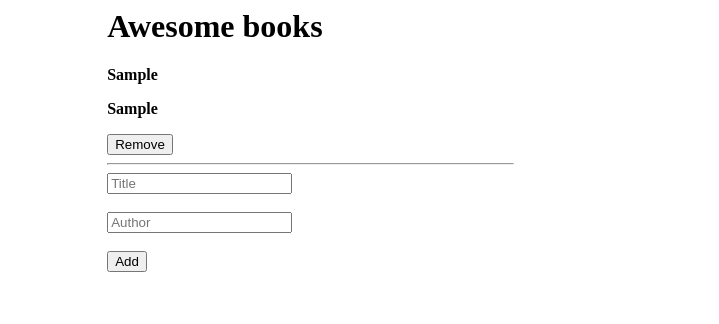
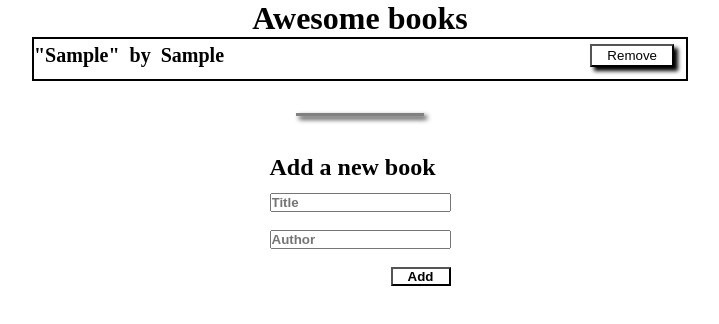
Before and after one commit to ismailmunyentwari9/books, a website: page index.html in a window 1280 px wide. Both pictures are taken after typing "Sample", "Sample" into the empty fields and a click on the button "Add". Shown: the whole page, without its empty margins (280-999 px from the left). Drawn offline with Linux system fonts and the light colour scheme.

Commit message:
Add classes in the project

```diff
--- a/index.html
+++ b/index.html
@@ -13,8 +13,10 @@
         <div class="big-lists-container">
 
         </div>
+        <div class="border"></div>
 
         <div class="form">
+            <h2>Add a new book</h2>
             <form >
                 <input type="text" placeholder="Title" required id="title"><br><br>
                 <input type="text" placeholder="Author" required id="author"><br><br>
--- a/index.js
+++ b/index.js
@@ -3,67 +3,65 @@ const container = document.querySelector('.big-lists-container');
 const title = document.querySelector('#title');
 const author = document.querySelector('#author');
 
-let ArrayBooks = [];
-function BookStorage(title, author, id) {
-  this.title = title;
-  this.author = author;
-  this.id = id;
+class BookStorage {
+  constructor(title, author, id) {
+    this.title = title;
+    this.author = author;
+    this.id = id;
+  }
 }
 
-class UI {
-  static displaydata() {
-    // Filter out duplicates based on the 'id' property
-    const uniqueBooks = ArrayBooks.filter(
-      (book, index, arr) => arr.findIndex((t) => t.id === book.id) === index,
-    );
+class Library {
+  constructor() {
+    this.books = JSON.parse(localStorage.getItem('awesomeBooks')) || [];
+    this.displaydata();
+    this.remove();
+  }
+  static cleanInputs(){
+    title.value='';
+    author.value='';
+  }
 
-    const datas = uniqueBooks
-      .map(
-        (items) => `<div class="book-lists">
-              <p>${items.title}</p>
-              <p>${items.author}</p>
-              <button class="clean" data-id=${items.id}>Remove</button>
-              <hr>
-          </div>`,
-      )
-      .join('');
+  addBook(title, author) {
+    const id = this.books.length + 1;
+    const book = new BookStorage(title, author, id);
+    this.books.push(book);
+    localStorage.setItem('awesomeBooks', JSON.stringify(this.books));
+    this.displaydata();
+  }
 
+  removeBook(id) {
+    this.books = this.books.filter(book => book.id !== id);
+    localStorage.setItem('awesomeBooks', JSON.stringify(this.books));
+    this.displaydata();
+  }
+
+  displaydata() {
+    const uniqueBooks = this.books.filter((book, index, arr) => arr.findIndex((t) => t.id === book.id) === index);
+    const datas = uniqueBooks.map((book) => {
+      return `<div class="book-lists">
+                <div><p>"${book.title}"</p>by<p>${book.author}</p></div>
+                <button class="clean" data-id=${book.id}>Remove</button>
+              </div>`;
+    }).join('');
     container.innerHTML = datas;
   }
 
-  static cleanInputs() {
-    title.value = '';
-    author.value = '';
+  remove() {
+    container.addEventListener('click', (e) => {
+      if (e.target.className.includes('clean')) {
+        const dataId = e.target.dataset.id;
+        this.removeBook(parseInt(dataId));
+      }
+    });
   }
 }
 
+const library = new Library();
+
 formButton.addEventListener('submit', (e) => {
   e.preventDefault();
-  const id = ArrayBooks.length + 1;
-  const listObject = new BookStorage(title.value, author.value, id);
-  ArrayBooks = [...ArrayBooks, listObject];
-  localStorage.setItem('awesomeBooks', JSON.stringify(ArrayBooks));
-  UI.displaydata();
-  UI.cleanInputs();
+  library.addBook(title.value, author.value);
+  Library.cleanInputs();
+
 });
-
-window.addEventListener('load', () => {
-  if (localStorage.getItem('awesomeBooks')) {
-    ArrayBooks = JSON.parse(localStorage.getItem('awesomeBooks'));
-    UI.displaydata();
-  }
-});
-
-container.addEventListener('click', (e) => {
-  if (e.target.className.includes('clean')) {
-    e.target.parentElement.remove();
-    const dataId = e.target.dataset.id;
-    // eslint-disable-next-line
-    const index = ArrayBooks.findIndex((book) => book.id == dataId);
-    ArrayBooks.splice(index, 1);
-    const UpdatedArray = JSON.stringify(ArrayBooks);
-    localStorage.setItem('awesomeBooks', UpdatedArray); // update local storage
-    ArrayBooks = JSON.parse(UpdatedArray);
-    UI.displaydata();
-  }
-});
--- a/style.css
+++ b/style.css
@@ -1,10 +1,70 @@
+*{
+  padding: 0;
+  margin: 0;
+}
 main {
-  width: 40%;
-  margin-left: 30%;
-  font-weight: 600;
+  display: flex;
+  flex-direction: column;
+  justify-content:center;
+  align-items:center;
 }
 
 hr {
   width: 80%;
   margin-left: 0;
 }
+.big-lists-container{
+  border: 2px solid black;
+  margin-bottom:2rem;
+  padding-bottom:12px;
+  padding-right: 12px;
+
+  width: 50%;
+}
+.book-lists{
+  display: flex;
+  margin-top:5px;
+  font-size: 20px;
+  width: 100%;
+  justify-content: space-between;
+
+
+}
+.book-lists:nth-child(even){
+  background-color: gray;
+}
+
+.book-lists div{
+  width:70%;
+  display: flex;
+  gap:10px;
+  font-weight:bold;
+  align-items: center;
+
+}
+.book-lists button{
+  background-color:white;
+  padding:0 15;
+  box-shadow:4px 4px 4px black;
+
+
+}
+.border{
+  width:10%;
+  border-bottom: 3px solid gray;
+  margin-bottom: 3%;
+  box-shadow:3px 3px 5px black;
+}
+form button{
+  padding:0 15;
+  float: right;
+  background-color:white;
+  font-weight:bold;
+}
+.form h2{
+
+margin-bottom:12px;
+}
+input::placeholder{
+  font-weight: bold;
+}
```
